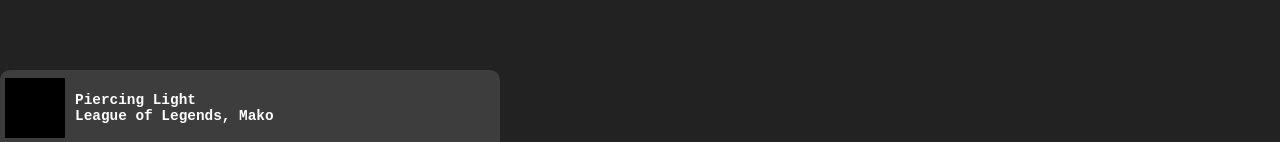
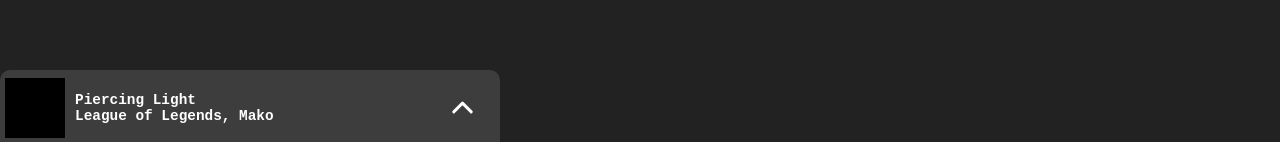
Before and after one commit to Steindt/soundnest, a React (Create React App) app in the folder frontend/: page /settings in a window 1280 px wide. Shown: the part 655-797 px from the top of the page. Built offline with nearby package versions, Linux system fonts and the light colour scheme.

Commit message:
Added chevron icon for player opening

```diff
--- a/frontend/src/components/PlayerManager.tsx
+++ b/frontend/src/components/PlayerManager.tsx
@@ -2,6 +2,7 @@
 import PlayerSmall from "./PlayerSmall";
 import PlayerLarge from "./PlayerLarge";
 import "../styles/Player.css";
+import { ChevronDown, ChevronUp } from "lucide-react";
 
 // Manager for handling switching between large and small player
 const PlayerManager = () => {
@@ -21,6 +22,8 @@
     >
       {!large && <PlayerSmall />}
       {large && <PlayerLarge scrollFunction={handleClick} />}
+      {large && <ChevronDown className="container-chevron" />}
+      {!large && <ChevronUp className="container-chevron" />}
     </div>
   );
 };
--- a/frontend/src/styles/Player.css
+++ b/frontend/src/styles/Player.css
@@ -95,12 +95,6 @@
   font-size: 0.8em;
 }
 
-.container-player-small svg {
-  height: 40px;
-  width: 40px;
-  place-self: center;
-}
-
 .controls {
   display: flex;
   place-content: center;
@@ -120,3 +114,14 @@
   transform: scale(1.1);
   color: lightgray;
 }
+
+.container-chevron {
+  position: absolute;
+  bottom: 0px;
+  right: 0px;
+  height: 75px;
+  width: 75px;
+  padding: 20px;
+  place-content: center;
+  text-align: center;
+}
```
